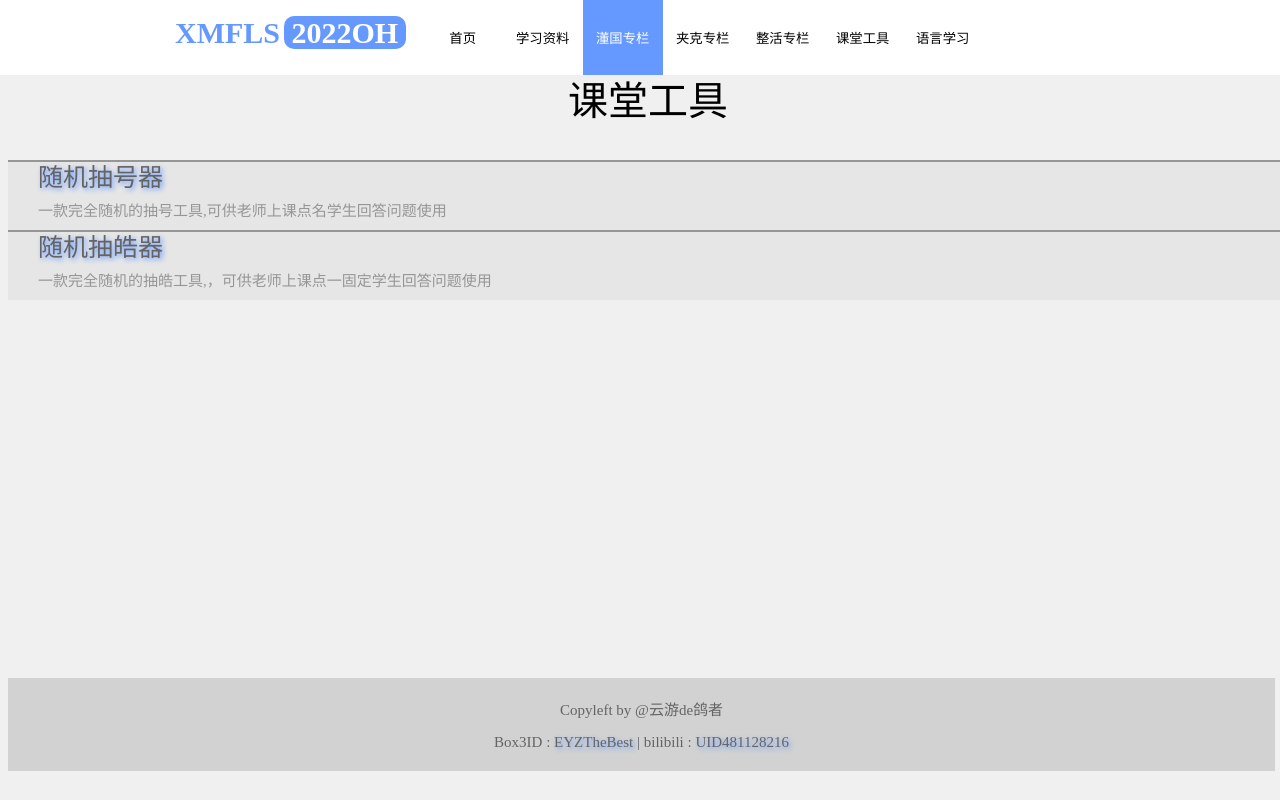
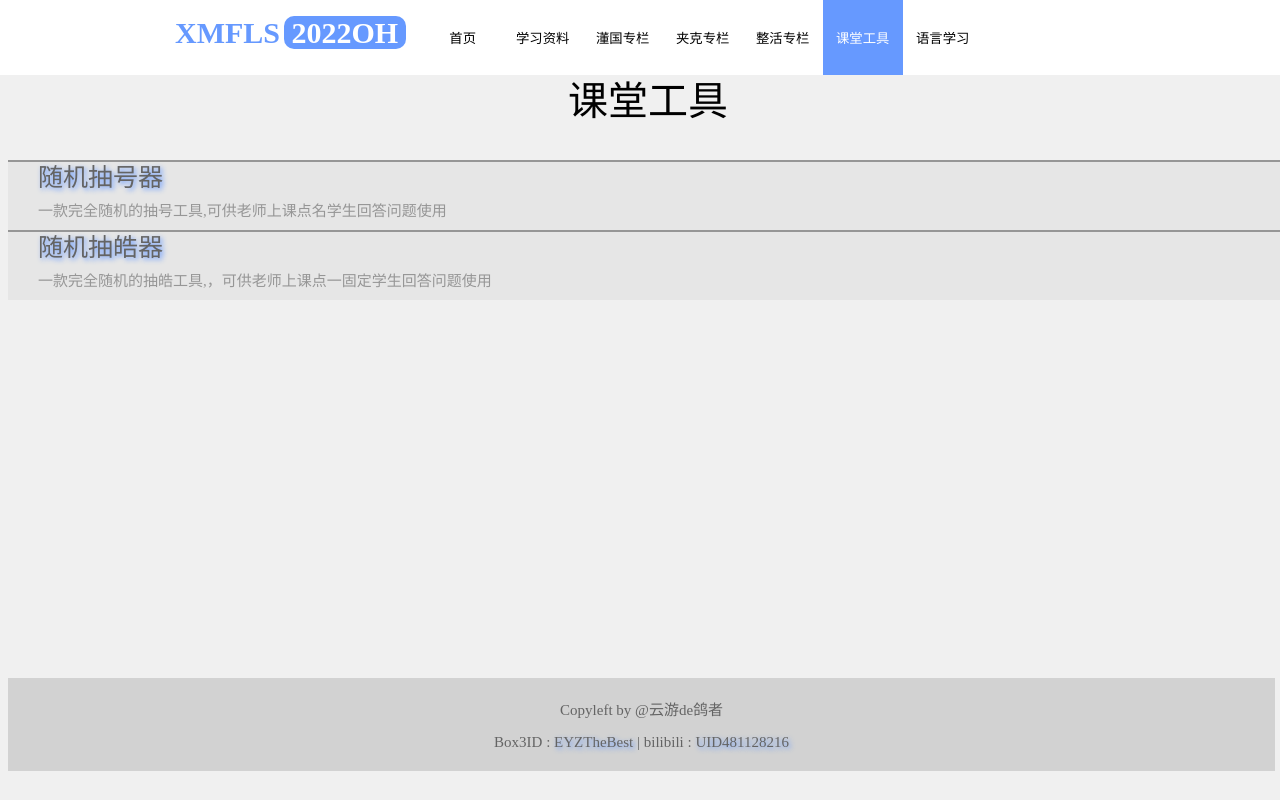
Before and after one commit to dornhub/classtools, a plain HTML site: page index.html in a window 1280 px wide. Drawn offline with Linux system fonts and the light colour scheme.

Commit message:
Update index.html

```diff
--- a/index.html
+++ b/index.html
@@ -44,10 +44,10 @@
 	}
 	#navbut1{margin-left:5px;}
 	#navbut2{margin-left:85px;}
-	#navbut3{margin-left:165px;background-color:rgb(102,153,255);color:white;}
+	#navbut3{margin-left:165px;}
 	#navbut4{margin-left:245px;}
 	#navbut5{margin-left:325px;}
-	#navbut6{margin-left:405px;}
+	#navbut6{margin-left:405px;background-color:rgb(102,153,255);color:white;}
 	#navbut7{margin-left:485px;}
 	#navbut8{margin-left:565px;}
 	#navbut9{margin-left:645px;}
```
